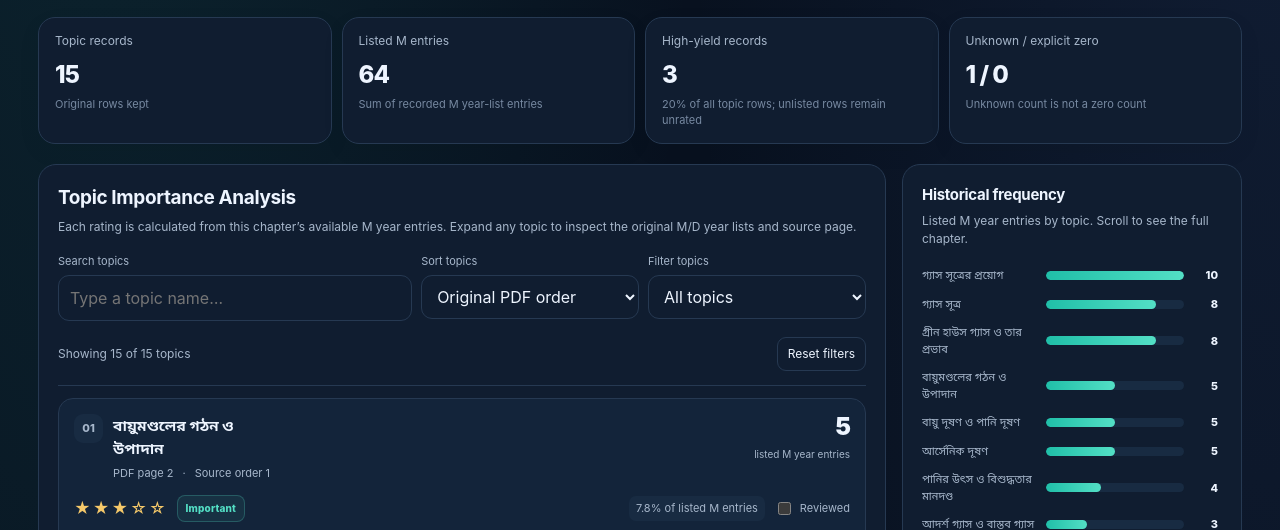
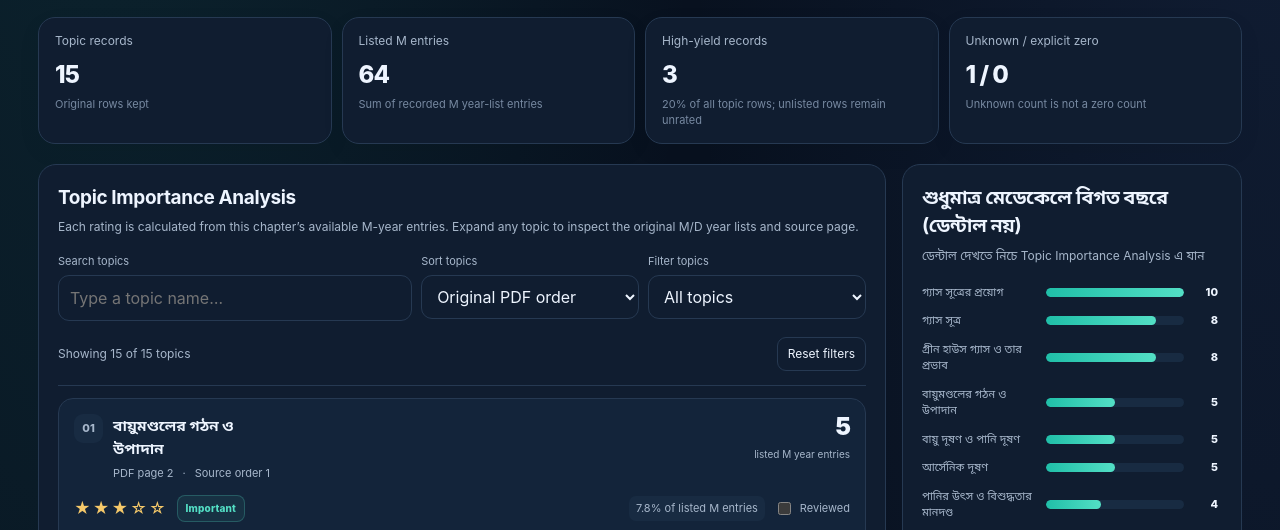
Before and after one commit to tareks04/Topic-Analysis-Chemistry-2nd, a plain HTML site: page index.html in a window 1280 px wide. Both pictures are taken after a click on the button 234 px from the left and 907 px from the top of the page. Shown: the part 236-766 px from the top of the page. Drawn offline with Linux system fonts and the light colour scheme.

Commit message:
Update index.html

```diff
--- a/index.html
+++ b/index.html
@@ -70,7 +70,7 @@
     <div class="main-columns">
       <section class="panel">
         <h2>Topic Importance Analysis</h2>
-        <p class="panel-sub">Each rating is calculated from this chapter’s available M year entries. Expand any topic to inspect the original M/D year lists and source page.</p>
+        <p class="panel-sub">Each rating is calculated from this chapter’s available M-year entries. Expand any topic to inspect the original M/D year lists and source page.</p>
         <div class="controls">
           <div class="control"><label class="control-label" for="topicSearch">Search topics</label><input class="field" id="topicSearch" type="search" placeholder="Type a topic name…" autocomplete="off"></div>
           <div class="control"><label class="control-label" for="sortBy">Sort topics</label><select class="select" id="sortBy"><option value="source">Original PDF order</option><option value="count-desc">Highest count first</option><option value="count-asc">Lowest count first</option><option value="importance">Highest importance first</option><option value="alpha">Alphabetical</option></select></div>
@@ -82,7 +82,7 @@
       </section>
       <aside class="side-column">
         <section class="panel">
-          <h3>Historical frequency</h3><p class="panel-sub">Listed M year entries by topic. Scroll to see the full chapter.</p>
+          <h2>শুধুমাত্র মেডেকেলে বিগত বছরে (ডেন্টাল নয়)</h2><p class="panel-sub">ডেন্টাল দেখতে নিচে Topic Importance Analysis এ যান</p>
           <div id="frequencyChart" class="chart-list" role="img" aria-label="Bar chart of listed medical year entries by topic"></div>
           <div class="rank-list" id="chapterInsights"></div>
         </section>
```
